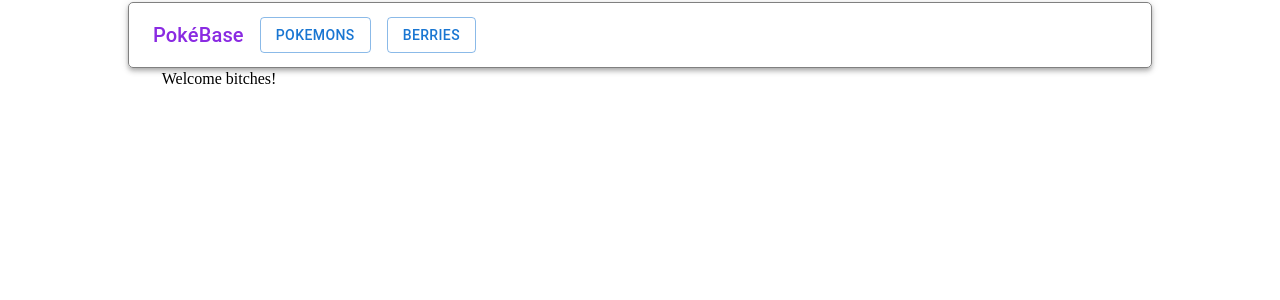
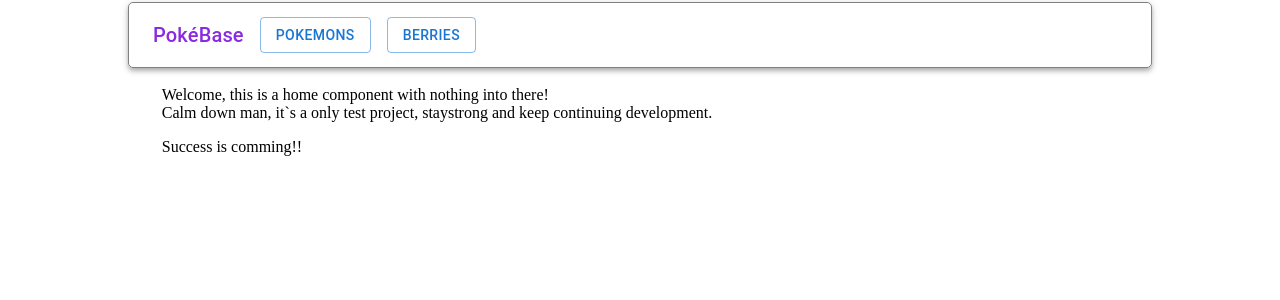
Before and after one commit to GiovaneW/pokeapi_project-front, a React (Create React App) app: page / in a window 1280 px wide. Shown: the top 300 px of the page. Built offline with nearby package versions, Linux system fonts and the light colour scheme.

Commit message:
fix: new text home

```diff
--- a/src/views/home/Home.tsx
+++ b/src/views/home/Home.tsx
@@ -3,15 +3,23 @@ import React from 'react'
 
 export default class Home extends React.Component {
 
-    constructor() {
-        super({})
-    }
-
     render(): React.ReactNode {
         return (
             <div style={{ backgroundColor: 'inherit' }}>
                 <label>
-                    Welcome bitches!
+                    <p>
+                        <a>
+                            Welcome, this is a home component with nothing into there!
+                            <br />
+                            Calm down man, it`s a only test project, staystrong and keep continuing development.
+                        </a>
+                    </p>
+                    <p>
+                        <a>
+                            Success is comming!!
+                        </a>
+                    </p>
+
                 </label>
             </div>
         )
```
